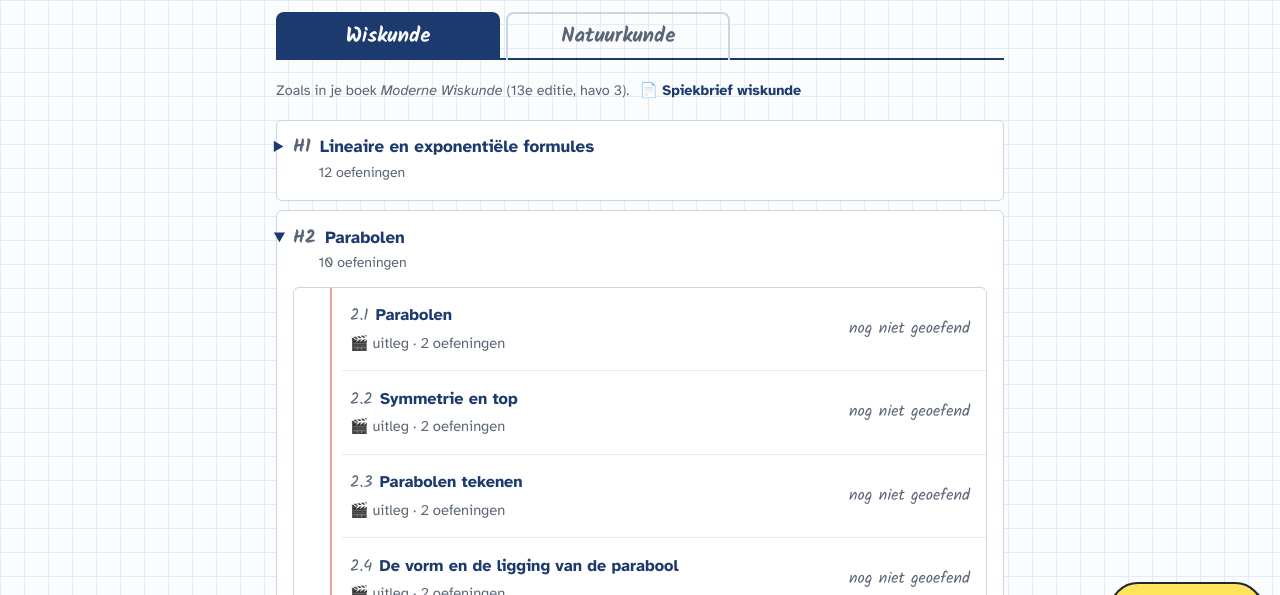
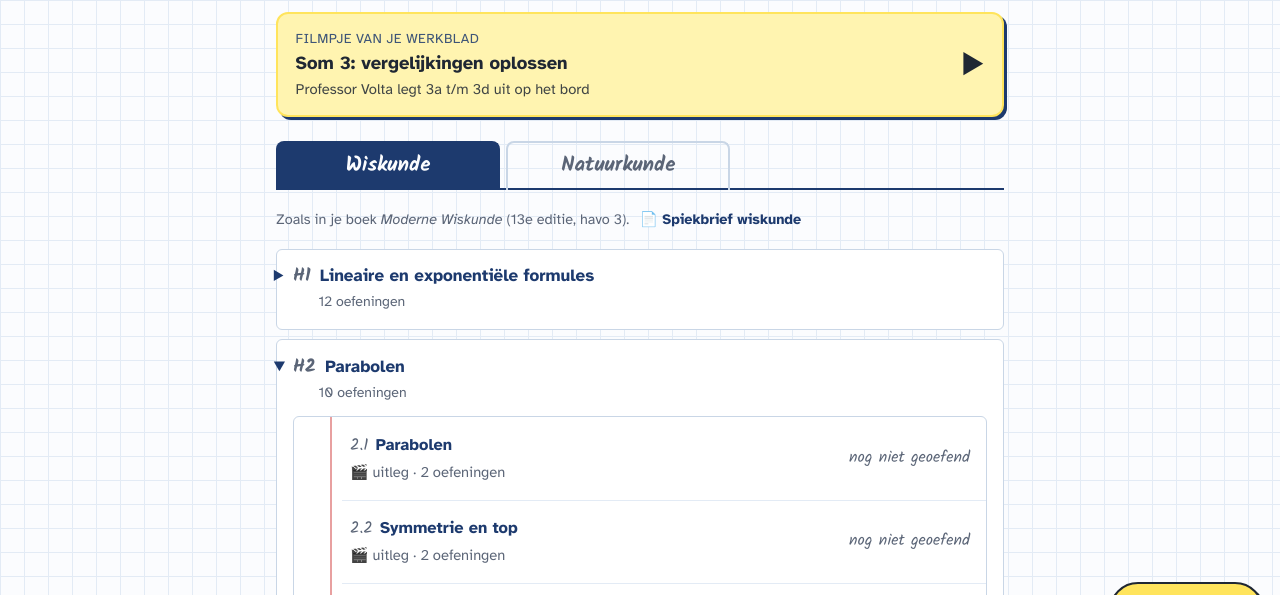
Before and after one commit to JellemaD/Oefenschrift-wis--en-natuurkunde, a plain HTML site: page index.html in a window 1280 px wide. Shown: the part 144-739 px from the top of the page. Drawn offline with Linux system fonts and the light colour scheme.

Commit message:
Knop op de startpagina naar het filmpje Som 3 (Professor Volta legt 3a t/m 3d uit op het bord) (versie 2026.11.20-1)
Co-Authored-By: Claude Opus 5.5 <noreply@anthropic.com>

```diff
--- a/index.html
+++ b/index.html
@@ -116,6 +116,8 @@ svg.uitleg-plot{max-width:380px}
 .verder b{font-size:1.15rem}
 .vd-sub{font-size:.92rem;opacity:.85}
 .vd-pijl{font-size:1.6rem}
+a.filmknop{background:var(--marker-soft);color:var(--text);border:2px solid var(--marker);box-shadow:3px 3px 0 var(--ink);text-decoration:none}
+a.filmknop .vd-label{color:var(--ink)}
 details.later{margin:.6rem 0}
 details.later>summary{cursor:pointer;color:var(--pencil);font-weight:700;padding:.7rem .2rem;min-height:44px}
 /* Grotere tikvlakken op de telefoon */
@@ -347,6 +349,7 @@ svg[data-mond="0"] .m0,svg[data-mond="1"] .m1,svg[data-mond="2"] .m2,svg[data-mo
     <h1>Esra's oefenschrift</h1>
     <p class="intro">Kies een paragraaf. Vast? Vraag het de professor.</p>
     <button class="verder hidden" id="verder"><span class="vd-tekst"><span class="vd-label">Verder waar je was</span><b id="verder-titel"></b><span class="vd-sub" id="verder-sub"></span></span><span class="vd-pijl" aria-hidden="true">→</span></button>
+    <a class="verder filmknop" href="som3-volta.html"><span class="vd-tekst"><span class="vd-label">Filmpje van je werkblad</span><b>Som 3: vergelijkingen oplossen</b><span class="vd-sub">Professor Volta legt 3a t/m 3d uit op het bord</span></span><span class="vd-pijl" aria-hidden="true">▶</span></a>
 
     <div class="tabs" role="tablist" aria-label="Kies een vak">
       <button type="button" role="tab" id="tab-wis" data-tab="wis" aria-selected="true">Wiskunde</button>
@@ -734,7 +737,7 @@ function formule(a, b, x = "x", y = "y") {
 }
 const F = s => `<span class="formule">${s}</span>`;
 // Versie: ophogen bij elke publicatie; de datum van de laatste update komt van de server (Last-Modified)
-const VERSIE = "2026.10.10-9";
+const VERSIE = "2026.11.20-1";
 // a·letter + b netjes, bijv. lijnF(3, "q", -2) = "3q − 2"
 // " + 3" of " − 3" achter een term; niets bij 0
 const staart = b => (b ? ` ${b < 0 ? "−" : "+"} ${fmt(Math.abs(b))}` : "");
```
Also changed, not shown: 2 other files.
